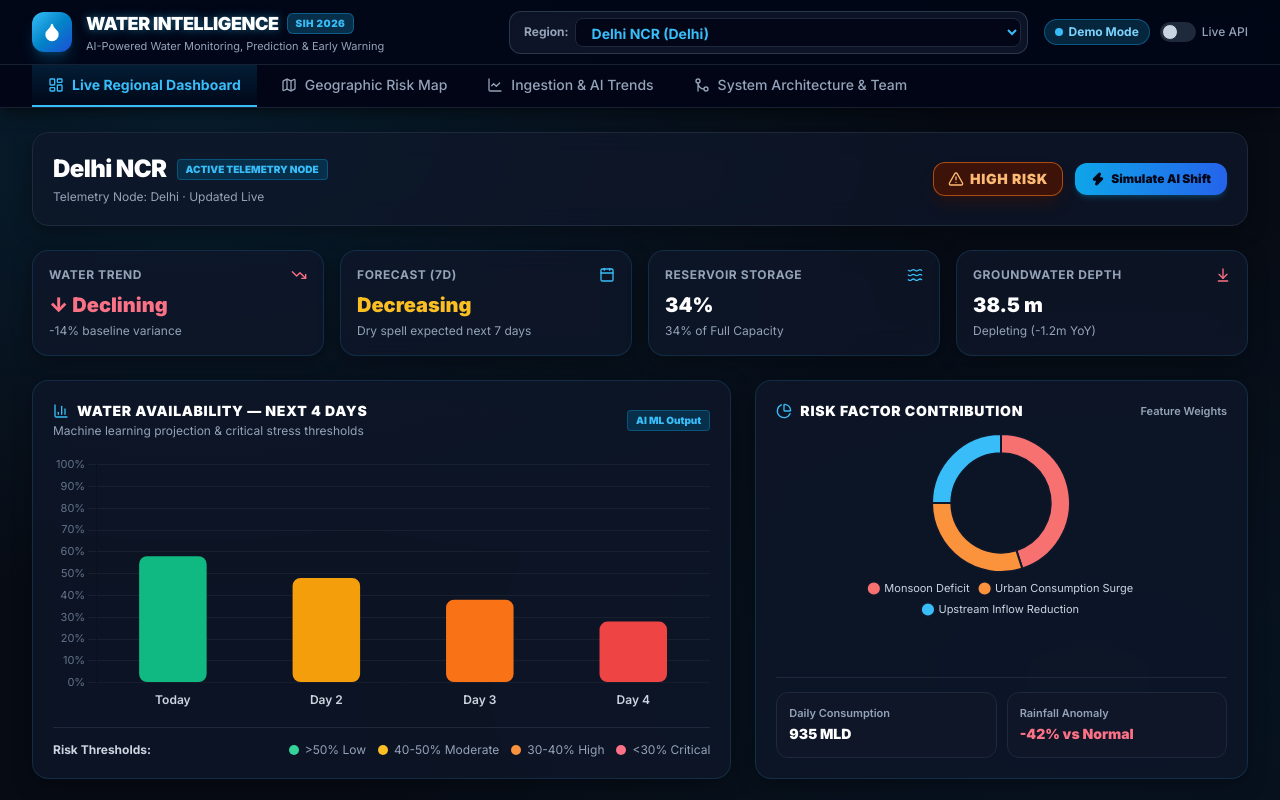
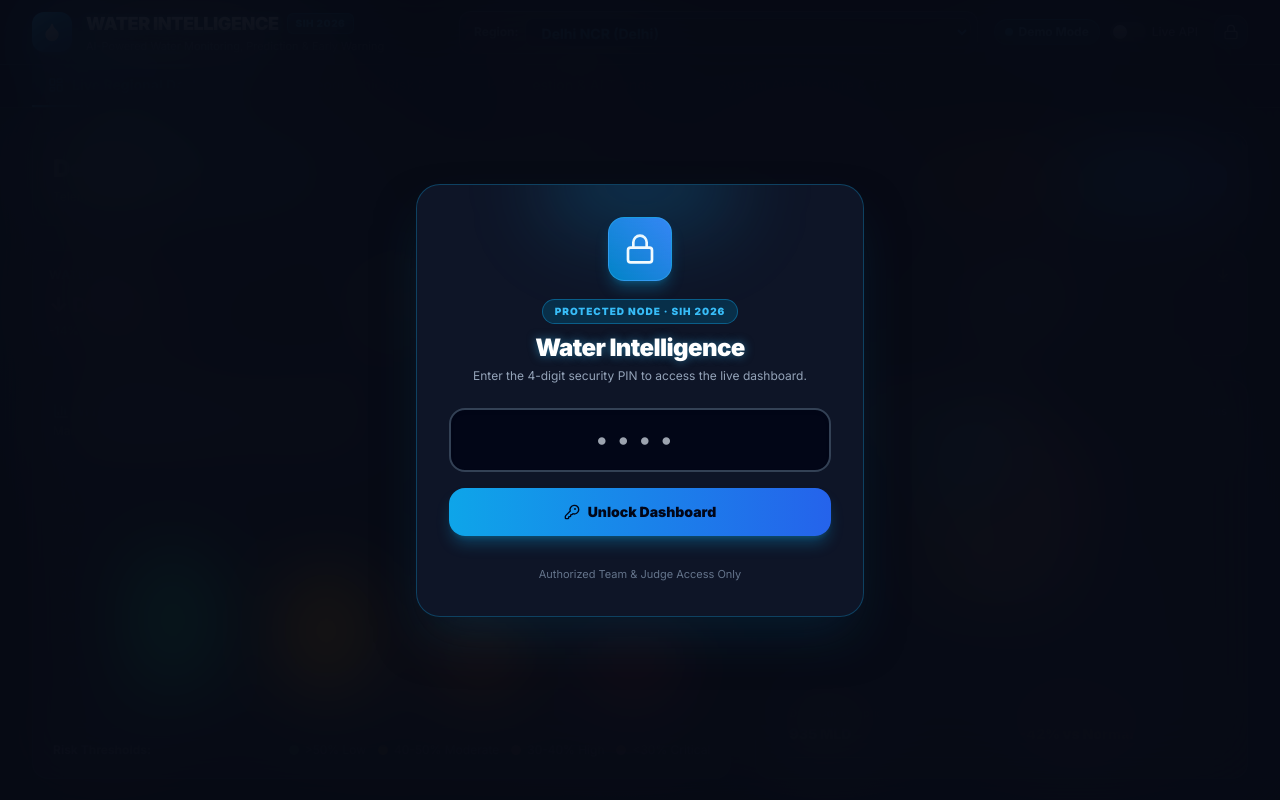
Before and after one commit to krrsaurav/water_intelligence, a plain HTML site: page index.html in a window 1280 px wide. Shown: the top 800 px of the page. Drawn offline with nearby package versions, Linux system fonts and the light colour scheme.

Commit message:
Update index.html

```diff
--- a/index.html
+++ b/index.html
@@ -41,6 +41,63 @@
 </head>
 <body class="min-h-screen flex flex-col antialiased text-slate-100 bg-[#070b14]">
 
+  <!-- ================= PIN LOCK SCREEN MODAL OVERLAY ================= -->
+  <div id="lockModal" class="fixed inset-0 z-[999] flex items-center justify-center bg-[#070b14]/90 backdrop-blur-2xl p-4 transition-all duration-300">
+    <div id="lockCard" class="w-full max-w-md bg-slate-900/95 border border-sky-500/30 rounded-3xl p-8 shadow-2xl shadow-sky-950/50 text-center relative overflow-hidden">
+
+      <!-- Decorative Top Glow -->
+      <div class="absolute -top-12 left-1/2 -translate-x-1/2 w-48 h-24 bg-sky-500/20 blur-2xl rounded-full pointer-events-none"></div>
+
+      <!-- Lock Icon Badge -->
+      <div class="w-16 h-16 rounded-2xl bg-gradient-to-tr from-sky-600 to-blue-500 mx-auto flex items-center justify-center text-white shadow-lg shadow-sky-500/30 mb-4 border border-sky-400/40">
+        <i data-lucide="lock" class="w-8 h-8"></i>
+      </div>
+
+      <span class="text-[10px] font-black uppercase tracking-widest px-3 py-1 rounded-full bg-sky-950 text-sky-400 border border-sky-500/40 inline-block mb-2">
+        Protected Node · SIH 2026
+      </span>
+
+      <h2 class="text-2xl font-black text-white tracking-tight glow-text-cyan mb-1">
+        Water Intelligence
+      </h2>
+      <p class="text-xs text-slate-400 mb-6">
+        Enter the 4-digit security PIN to access the live dashboard.
+      </p>
+
+      <!-- PIN Input Box -->
+      <div class="space-y-4">
+        <div class="relative">
+          <input
+            type="password"
+            id="pinInput"
+            maxlength="8"
+            placeholder="••••"
+            autocomplete="off"
+            class="w-full bg-slate-950 border-2 border-slate-700 focus:border-sky-400 rounded-2xl py-3.5 px-4 text-center text-2xl font-black tracking-[0.5em] text-white focus:outline-none focus:ring-4 focus:ring-sky-500/20 transition shadow-inner"
+          />
+        </div>
+
+        <!-- Error Message -->
+        <p id="pinErrorMsg" class="text-xs font-bold text-rose-400 hidden flex items-center justify-center gap-1.5">
+          <i data-lucide="alert-circle" class="w-3.5 h-3.5"></i> Incorrect Security PIN.
+        </p>
+
+        <!-- Unlock Button -->
+        <button
+          id="unlockBtn"
+          class="w-full bg-gradient-to-r from-sky-500 to-blue-600 hover:from-sky-400 hover:to-blue-500 text-slate-950 font-black text-sm py-3.5 px-6 rounded-2xl shadow-lg shadow-sky-500/30 transition-all flex items-center justify-center gap-2 cursor-pointer hover:scale-[1.02] active:scale-[0.98]"
+        >
+          <i data-lucide="key-round" class="w-4 h-4"></i> Unlock Dashboard
+        </button>
+
+        <div class="pt-2">
+          <span class="text-[11px] text-slate-500">Authorized Team & Judge Access Only</span>
+        </div>
+      </div>
+
+    </div>
+  </div>
+
   <!-- ================= TOP NAVIGATION BAR ================= -->
   <header class="bg-slate-950/90 backdrop-blur-md border-b border-slate-800/80 sticky top-0 z-50 shadow-lg shadow-black/40">
     <div class="max-w-7xl mx-auto px-4 sm:px-6 lg:px-8">
@@ -60,10 +117,10 @@
           </div>
         </div>
 
-        <!-- Controls: Region Selector & Mode Switch -->
+        <!-- Controls: Region Selector, Mode Switch & Lock Button -->
         <div class="flex items-center gap-3 sm:gap-4">
 
-          <!-- Region Dropdown (Dark Styled) -->
+          <!-- Region Dropdown -->
           <div class="flex items-center gap-1.5 bg-slate-900/90 p-1.5 rounded-xl border border-slate-700/80 shadow-inner">
             <span class="text-xs font-bold text-slate-400 pl-2 hidden md:inline">Region:</span>
             <select id="regionSelect" class="bg-slate-950 text-xs sm:text-sm font-bold text-sky-400 py-1 px-3 rounded-lg border border-slate-800 shadow-xs focus:ring-2 focus:ring-sky-500 cursor-pointer outline-none">
@@ -82,6 +139,11 @@
               <span class="ml-1.5 text-xs text-slate-400 font-medium">Live API</span>
             </label>
           </div>
+
+          <!-- Re-Lock Screen Button -->
+          <button id="btnLockScreen" class="p-2 rounded-xl bg-slate-900 hover:bg-slate-800 text-slate-400 hover:text-sky-400 border border-slate-800 transition" title="Lock Dashboard Screen">
+            <i data-lucide="lock" class="w-4 h-4"></i>
+          </button>
 
         </div>
 
@@ -110,7 +172,7 @@
   <!-- ================= MAIN CONTENT AREA ================= -->
   <main class="flex-1 max-w-7xl w-full mx-auto px-4 sm:px-6 lg:px-8 py-6 space-y-6">
 
-    <!-- ================= TAB 1: LIVE DASHBOARD (SLIDE 9 CORE MOCKUP) ================= -->
+    <!-- ================= TAB 1: LIVE DASHBOARD ================= -->
     <div id="dashboard-tab" class="tab-panel space-y-6">
 
       <!-- Header & Active Region Status Bar -->
@@ -124,22 +186,22 @@
         </div>
 
         <div class="flex items-center gap-3">
-          <!-- Live Status Badge (Low, Moderate, High, Critical) -->
+          <!-- Live Status Badge -->
           <div id="statusBadge" class="px-4 py-2 rounded-xl font-black text-xs sm:text-sm tracking-wider border flex items-center gap-2 bg-orange-950/80 text-orange-300 border-orange-500/40">
             <i data-lucide="alert-triangle" class="w-4 h-4"></i> HIGH RISK
           </div>
 
-          <!-- Live Model Simulation Button for Judges -->
-          <button id="btnTriggerSim" class="px-4 py-2 text-xs font-black rounded-xl bg-gradient-to-r from-sky-500 to-blue-600 hover:from-sky-400 hover:to-blue-500 text-slate-950 shadow-md shadow-sky-500/20 transition flex items-center gap-1.5" title="Simulate real-time prediction shift for SIH demo">
+          <!-- Simulation Button -->
+          <button id="btnTriggerSim" class="px-4 py-2 text-xs font-black rounded-xl bg-gradient-to-r from-sky-500 to-blue-600 hover:from-sky-400 hover:to-blue-500 text-slate-950 shadow-md shadow-sky-500/20 transition flex items-center gap-1.5">
             <i data-lucide="zap" class="w-3.5 h-3.5 fill-slate-950"></i> Simulate AI Shift
           </button>
         </div>
       </div>
 
-      <!-- 4 Top KPI Cards (Matching Slide 9 & Slide 6) -->
+      <!-- 4 Top KPI Cards -->
       <div class="grid grid-cols-1 sm:grid-cols-2 lg:grid-cols-4 gap-4">
 
-        <!-- KPI 1: Current Water Trend -->
+        <!-- KPI 1 -->
         <div class="glass-card p-4 rounded-2xl">
           <div class="flex items-center justify-between text-slate-400 mb-2">
             <span class="text-xs font-bold uppercase tracking-wider text-slate-400">Water Trend</span>
@@ -151,7 +213,7 @@
           <p id="trendDelta" class="text-xs text-slate-400 mt-1">-14% baseline variance</p>
         </div>
 
-        <!-- KPI 2: 7-Day Forecast Trend -->
+        <!-- KPI 2 -->
         <div class="glass-card p-4 rounded-2xl">
           <div class="flex items-center justify-between text-slate-400 mb-2">
             <span class="text-xs font-bold uppercase tracking-wider text-slate-400">Forecast (7D)</span>
@@ -163,7 +225,7 @@
           <p id="forecast7dNote" class="text-xs text-slate-400 mt-1">Dry spell expected next 7 days</p>
         </div>
 
-        <!-- KPI 3: Reservoir Storage Level -->
+        <!-- KPI 3 -->
         <div class="glass-card p-4 rounded-2xl">
           <div class="flex items-center justify-between text-slate-400 mb-2">
             <span class="text-xs font-bold uppercase tracking-wider text-slate-400">Reservoir Storage</span>
@@ -175,7 +237,7 @@
           <p id="storageNote" class="text-xs text-slate-400 mt-1">34% of Full Capacity</p>
         </div>
 
-        <!-- KPI 4: Groundwater Depth Level -->
+        <!-- KPI 4 -->
         <div class="glass-card p-4 rounded-2xl">
           <div class="flex items-center justify-between text-slate-400 mb-2">
             <span class="text-xs font-bold uppercase tracking-wider text-slate-400">Groundwater Depth</span>
@@ -192,7 +254,7 @@
       <!-- Main Visualisation Grid -->
       <div class="grid grid-cols-1 lg:grid-cols-12 gap-6">
 
-        <!-- Left: 4-Day Forecast Bar Chart (Slide 9 Exact Layout) -->
+        <!-- Left: 4-Day Forecast Bar Chart -->
         <div class="lg:col-span-7 glass-card p-5 rounded-2xl flex flex-col justify-between">
           <div>
             <div class="flex items-center justify-between mb-4">
@@ -205,13 +267,11 @@
               <span class="text-[10px] font-black px-2 py-0.5 rounded bg-sky-950 text-sky-400 border border-sky-500/30">AI ML Output</span>
             </div>
 
-            <!-- Forecast Bar Chart Canvas -->
             <div class="relative h-64 w-full">
               <canvas id="forecastChart"></canvas>
             </div>
           </div>
 
-          <!-- Color Threshold Legend -->
           <div class="mt-4 pt-3.5 border-t border-slate-800 flex flex-wrap items-center justify-between gap-2 text-xs text-slate-400">
             <span class="font-bold text-slate-300">Risk Thresholds:</span>
             <div class="flex items-center gap-3">
@@ -223,7 +283,7 @@
           </div>
         </div>
 
-        <!-- Right: Risk Factor Impact Weights (Donut) & Telemetry Metrics -->
+        <!-- Right: Risk Factor Donut -->
         <div class="lg:col-span-5 glass-card p-5 rounded-2xl flex flex-col justify-between">
           <div>
             <div class="flex items-center justify-between mb-3">
@@ -233,13 +293,11 @@
               <span class="text-[11px] font-semibold text-slate-400">Feature Weights</span>
             </div>
 
-            <!-- Donut Canvas -->
             <div class="relative h-48 w-full">
               <canvas id="factorDonut"></canvas>
             </div>
           </div>
 
-          <!-- Real-Time Metrics Strip -->
           <div class="grid grid-cols-2 gap-2.5 mt-3 pt-3.5 border-t border-slate-800">
             <div class="p-3 bg-slate-900/90 rounded-xl border border-slate-800">
               <span class="text-[11px] font-semibold text-slate-400 block">Daily Consumption</span>
@@ -254,10 +312,8 @@
 
       </div>
 
-      <!-- Proactive Early Warning Alert Banner (Slide 8 & 9 Exact Implementation) -->
-      <div id="alertBannerContainer">
-        <!-- Dynamically rendered alert component -->
-      </div>
+      <!-- Proactive Early Warning Alert Banner -->
+      <div id="alertBannerContainer"></div>
 
     </div>
 
@@ -279,7 +335,6 @@
           </div>
         </div>
 
-        <!-- Leaflet Dark Map Container -->
         <div id="map"></div>
       </div>
     </div>
@@ -287,7 +342,6 @@
     <!-- ================= TAB 3: INGESTION & AI TRENDS ================= -->
     <div id="analytics-tab" class="tab-panel hidden space-y-6">
 
-      <!-- Multi-Metric Historical Trend Line Chart -->
       <div class="glass-card p-5 rounded-2xl">
         <div class="flex items-center justify-between mb-4">
           <div>
@@ -303,14 +357,11 @@
         </div>
       </div>
 
-      <!-- Contributing Factors Breakdown Detailed -->
       <div class="glass-card p-5 rounded-2xl">
         <h3 class="text-base font-black text-white mb-3 flex items-center gap-2">
           <i data-lucide="sliders" class="w-4 h-4 text-sky-400"></i> Feature Engineering & Anomaly Signals
         </h3>
-        <div id="factorsListContainer" class="grid grid-cols-1 md:grid-cols-3 gap-3">
-          <!-- Dynamically populated factors -->
-        </div>
+        <div id="factorsListContainer" class="grid grid-cols-1 md:grid-cols-3 gap-3"></div>
       </div>
 
     </div>
@@ -318,9 +369,8 @@
     <!-- ================= TAB 4: ARCHITECTURE & TEAM ================= -->
     <div id="architecture-tab" class="tab-panel hidden space-y-6">
 
-      <!-- 6-Layer Architecture (Slide 11) -->
       <div class="glass-card p-6 rounded-2xl">
-        <h3 class="text-xl font-black text-white tracking-tight mb-2">Platform 6-Layer Architecture (Slide 11)</h3>
+        <h3 class="text-xl font-black text-white tracking-tight mb-2">Platform 6-Layer Architecture</h3>
         <p class="text-xs text-slate-400 mb-6">How data flows from collection to Saurav's frontend dashboard.</p>
 
         <div class="grid grid-cols-1 sm:grid-cols-2 lg:grid-cols-3 gap-4">
@@ -357,7 +407,6 @@
         </div>
       </div>
 
-      <!-- Team Roster Card -->
       <div class="glass-card p-6 rounded-2xl">
         <h3 class="text-lg font-black text-white tracking-tight mb-4">Team Responsibilities (SIH 2026)</h3>
         <div class="grid grid-cols-1 sm:grid-cols-2 md:grid-cols-3 gap-3 text-xs">
@@ -392,7 +441,6 @@
 
   </main>
 
-  <!-- ================= FOOTER ================= -->
   <footer class="bg-slate-950 border-t border-slate-900 py-4 mt-auto">
     <div class="max-w-7xl mx-auto px-4 sm:px-6 lg:px-8 flex flex-col sm:flex-row items-center justify-between gap-2 text-xs text-slate-500">
       <div class="flex items-center gap-2">
@@ -400,12 +448,11 @@
         <span><strong class="text-slate-300">Water Intelligence Platform</strong> — Smart India Hackathon 2026</span>
       </div>
       <div>
-        <span>High-Tech Blue & Obsidian Theme</span>
+        <span>Protected Cyber Edition (PIN: 2026)</span>
       </div>
     </div>
   </footer>
 
-  <!-- Application Scripts -->
   <script src="js/mockData.js"></script>
   <script src="js/charts.js"></script>
   <script src="js/map.js"></script>
```
